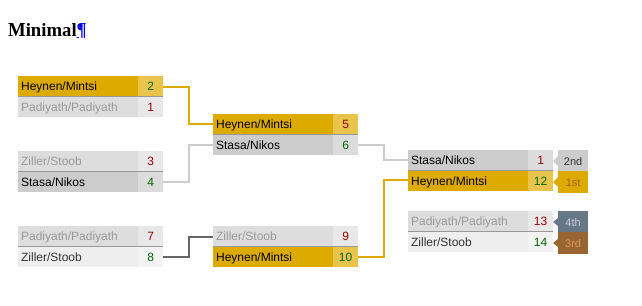
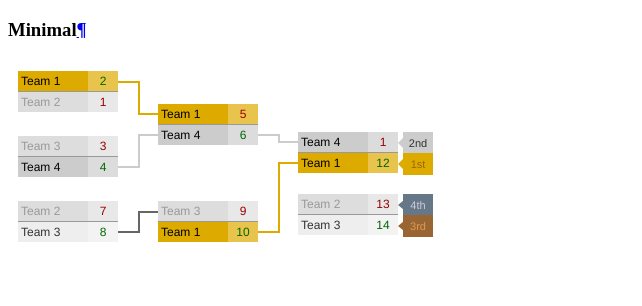
Before and after one commit to teijo/jquery-bracket, a website: page index.html in a window 1280 px wide. Shown: the whole page, without its empty margins (0-642 px from the left). Drawn offline with nearby package versions, Linux system fonts and the light colour scheme.

Commit message:
clean up index.html

```diff
--- a/index.html
+++ b/index.html
@@ -15,8 +15,8 @@
 
 var minimalData = {
     teams : [
-      ["Heynen/Mintsi", "Padiyath/Padiyath"], /* first matchup */
-      ["Ziller/Stoob", "Stasa/Nikos"]  /* second matchup */
+      ["Team 1", "Team 2"], /* first matchup */
+      ["Team 3", "Team 4"]  /* second matchup */
     ],
     results : [[        /* MAIN BRACKET */
         [[2,1], [3,4]], /* first and second matches of the first round */
@@ -31,10 +31,6 @@ var minimalData = {
 
 $(function() {
     $('#minimal .demo').bracket({
-      teamWidth: 120,
-      scoreWidth: 25,
-      matchMargin: 30,
-      roundMargin: 50,
       skipSecondaryFinal: true,
       init: minimalData /* data to initialize the bracket with */
     })
```
